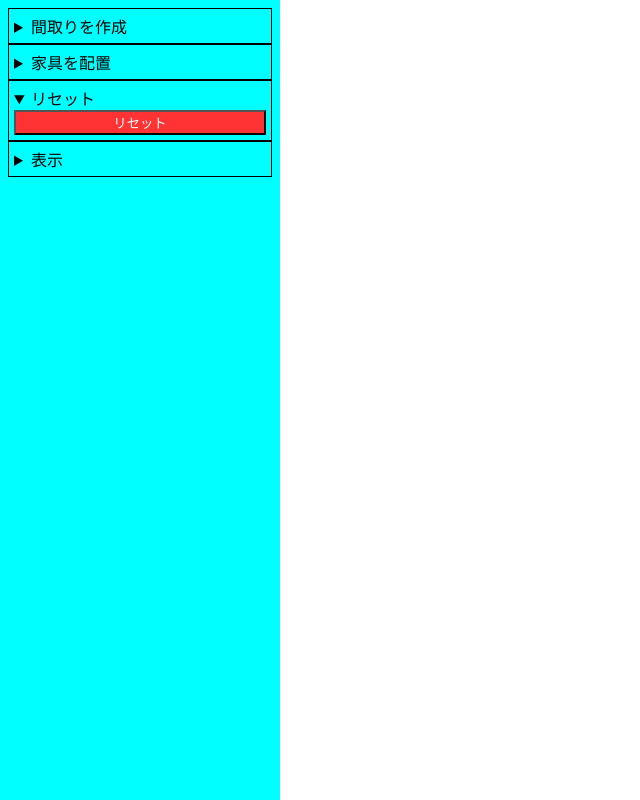
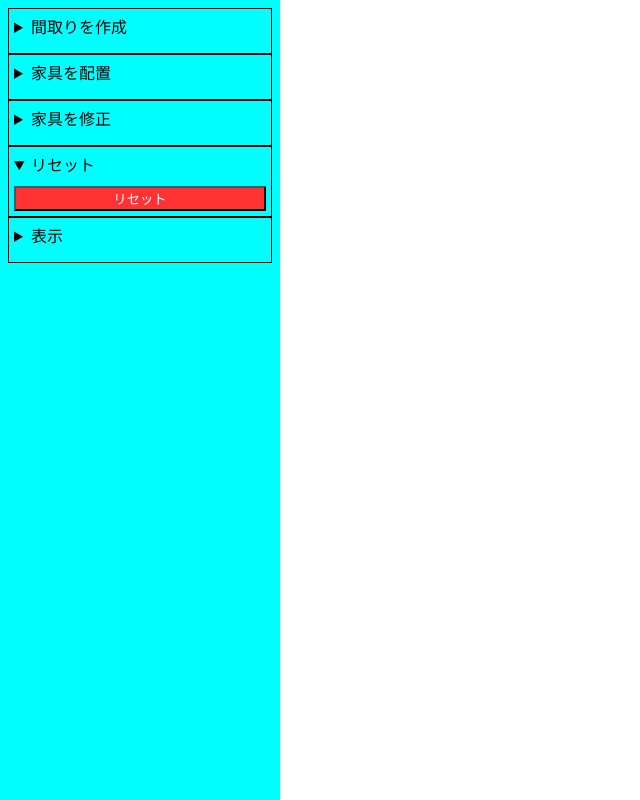
Before and after one commit to rontan0812/layout, a React (Vite) app: page / in a window 1280 px wide. Both pictures are taken after a click on the heading "リセット". Shown: the whole page, without its empty margins (0-640 px from the left). Built offline with nearby package versions, Linux system fonts and the light colour scheme.

Commit message:
add fixFurniture and change material for wall

```diff
--- a/src/LeftBar.jsx
+++ b/src/LeftBar.jsx
@@ -16,10 +16,13 @@ export default function LeftBar(props) {
         onSelectFurniture = null,
         onUpdateFurniture = null,
         switchDim = false,
-        onSwitchDim = null
+        onSwitchDim = null,
+        onUpdateWallColor = null,
+        initialWallColor = '#ffffff'
     } = props;
     const [widthInput, setWidthInput] = useState(initialWidth);
     const [heightInput, setHeightInput] = useState(initialHeight);
+    const [wallColor, setWallColor] = useState(initialWallColor);
 
     const [fType, setFType] = useState('sofa')
     const [fX, setFX] = useState(5)
@@ -95,7 +98,12 @@ export default function LeftBar(props) {
         if (typeof onAddFurniture === 'function') onAddFurniture(furniture)
     }
 
+    function handleFixFurniture() {
+        if (typeof onUpdateWallColor === "function") onUpdateWallColor(wallColor);
+    }
+
     function handleRemoveFurniture() {
+
         if (typeof onClearFurniture === 'function') onClearFurniture()
     }
 
@@ -221,19 +229,46 @@ export default function LeftBar(props) {
                     <div className="furniture-list">
                         <h4>配置済み家具</h4>
                         <ul>
-                            {furnitureList.map((it, idx) => (
-                                <li key={idx}>
-                                    <strong>{it.type}</strong> — X:{Math.round((it.x||0)*100)}% Y:{Math.round((it.y||0)*100)}% W:{Math.round((it.w||0)*100)}% H:{Math.round((it.h||0)*100)}%
-                                    <button onClick={() => { if (typeof onRemoveFurniture === 'function') onRemoveFurniture(idx) }}>削除</button>
-                                </li>
-                            ))}
+                            {furnitureList.map((it, idx) => {
+                                const width = parseFloat(widthInput)
+                                const height = parseFloat(heightInput)
+                                const realX = ((it.x || 0) + 0.5) * width
+                                const realY = (0.5 - (it.y || 0)) * height
+                                const realW = (it.w || 0) * width
+                                const realH = (it.h || 0) * height
+                                const realT = (it.t || 0) * 2.4
+                                return (
+                                    <li key={idx}>
+                                        <strong>{it.type}</strong> — X:{realX.toFixed(2)}m Y:{realY.toFixed(2)}m W:{realW.toFixed(2)}m H:{realH.toFixed(2)}m T:{realT.toFixed(2)}m
+                                        <button onClick={() => { if (typeof onRemoveFurniture === 'function') onRemoveFurniture(idx) }}>削除</button>
+                                    </li>
+                                )
+                            })}
                         </ul>
                     </div>
                 )}
             </details>
+            <details className="leftbarContents fixFurniture">
+                <summary className="summary">家具を修正</summary>
+                {making && (
+                    <div className="input_flex">
+                        <p>壁の色：</p>
+                        <input
+                            type="color"
+                            value={wallColor}
+                            onChange={(e) => {
+                                setWallColor(e.target.value);
+                                if (typeof onUpdateWallColor === "function") onUpdateWallColor(e.target.value);
+                            }}
+                            id="wallColorInput"
+                        />
+                    </div>
+                )}
+                <button id="fixFurnitureButton" onClick={handleFixFurniture}>修正</button>
+            </details>
             <details className="leftbarContents reset">
                 <summary className="summary">リセット</summary>
-                <button id="resetButton" onClick={handleDeleteRoom} className="button-full-width">リセット</button>
+                <button id="resetButton" onClick={handleDeleteRoom} className="button-reset">リセット</button>
             </details>
             <details className="leftbarContents">
                 <summary className="summary">表示</summary>
--- a/src/Room.jsx
+++ b/src/Room.jsx
@@ -3,7 +3,7 @@ import * as THREE from 'three'
 import { useRef, useEffect } from 'react'
 import { PerspectiveCamera } from '@react-three/drei'
 
-export default function Room({ width = 10, height = 10, scale = 1, furnitureList = [], selectedIndex = null, onSelectFurniture = () => {}, switchDim = false }) {
+export default function Room({ width = 10, height = 10, scale = 1, furnitureList = [], selectedIndex = null, onSelectFurniture = () => {}, switchDim = false, wallColor = '#ffffff' }) {
     const aspect = (height === 0) ? 1 : (width / height)
 
     const longSide = 7
@@ -42,7 +42,7 @@ export default function Room({ width = 10, height = 10, scale = 1, furnitureList
             <group position={position} rotation={rotation}>
                 <mesh renderOrder={0}>
                     <planeGeometry args={size} />
-                    <meshBasicMaterial color="#ffffff" side={THREE.DoubleSide} />
+                    <meshBasicMaterial color={wallColor} side={THREE.DoubleSide} toneMapped={false} />
                 </mesh>
                 <lineSegments renderOrder={1}>
                     <edgesGeometry args={[new THREE.PlaneGeometry(...size)]} />
--- a/src/index.jsx
+++ b/src/index.jsx
@@ -117,6 +117,18 @@ export default function App() {
 
     const [switchDim, setSwitchDim] = useState(false)
 
+    const [wallColor, setWallColor] = useState(() => {
+        const v = localStorage.getItem('wallColor')
+        return v || '#ffffff'
+    })
+
+    const handleUpdateWallColor = (color) => {
+        setWallColor(color)
+        try {
+            localStorage.setItem('wallColor', color)
+        } catch (e) {}
+    }
+
 
 
 
@@ -139,9 +151,11 @@ export default function App() {
                 initialHeight={roomHeight}
                 switchDim={switchDim}
                 onSwitchDim={setSwitchDim}
+                onUpdateWallColor={handleUpdateWallColor}
+                initialWallColor={wallColor}
             />
             {roomVisible ? (
-                <Room width={roomWidth} height={roomHeight} furnitureList={furnitureList} selectedIndex={selectedIndex} onSelectFurniture={handleSelectFurniture} switchDim={switchDim} />
+                <Room width={roomWidth} height={roomHeight} furnitureList={furnitureList} selectedIndex={selectedIndex} onSelectFurniture={handleSelectFurniture} switchDim={switchDim} wallColor={wallColor} />
             ) : (
                 <div className="room" />
             )}
--- a/src/style.css
+++ b/src/style.css
@@ -48,6 +48,7 @@ button{
 
 .summary{
     cursor: pointer;
+    margin-bottom: 10px;
 }
 
 .input_flex{
@@ -80,10 +81,11 @@ button{
     margin-top: 12px;
 }
 
-.button-full-width{
+.button-reset{
     width: 100%;
     background: #f33;
     color: #fff;
+    margin-top: 10px;
 }
 
 .button-danger{
@@ -94,6 +96,7 @@ button{
 .button-3d{
     width: 100%;
     color: #fff;
+    margin-top: 10px;
 }
 
 .button-3d.active{
```
